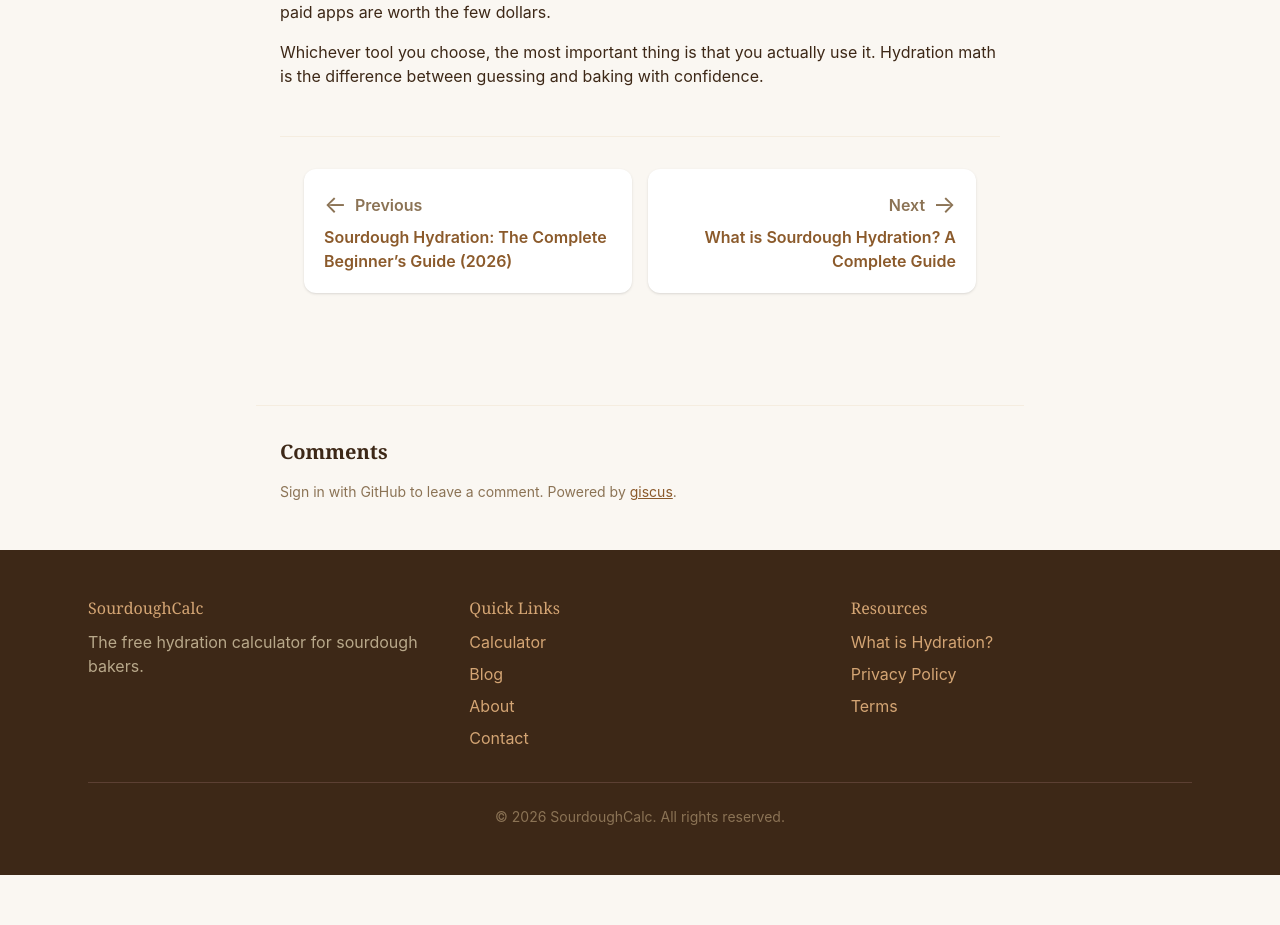
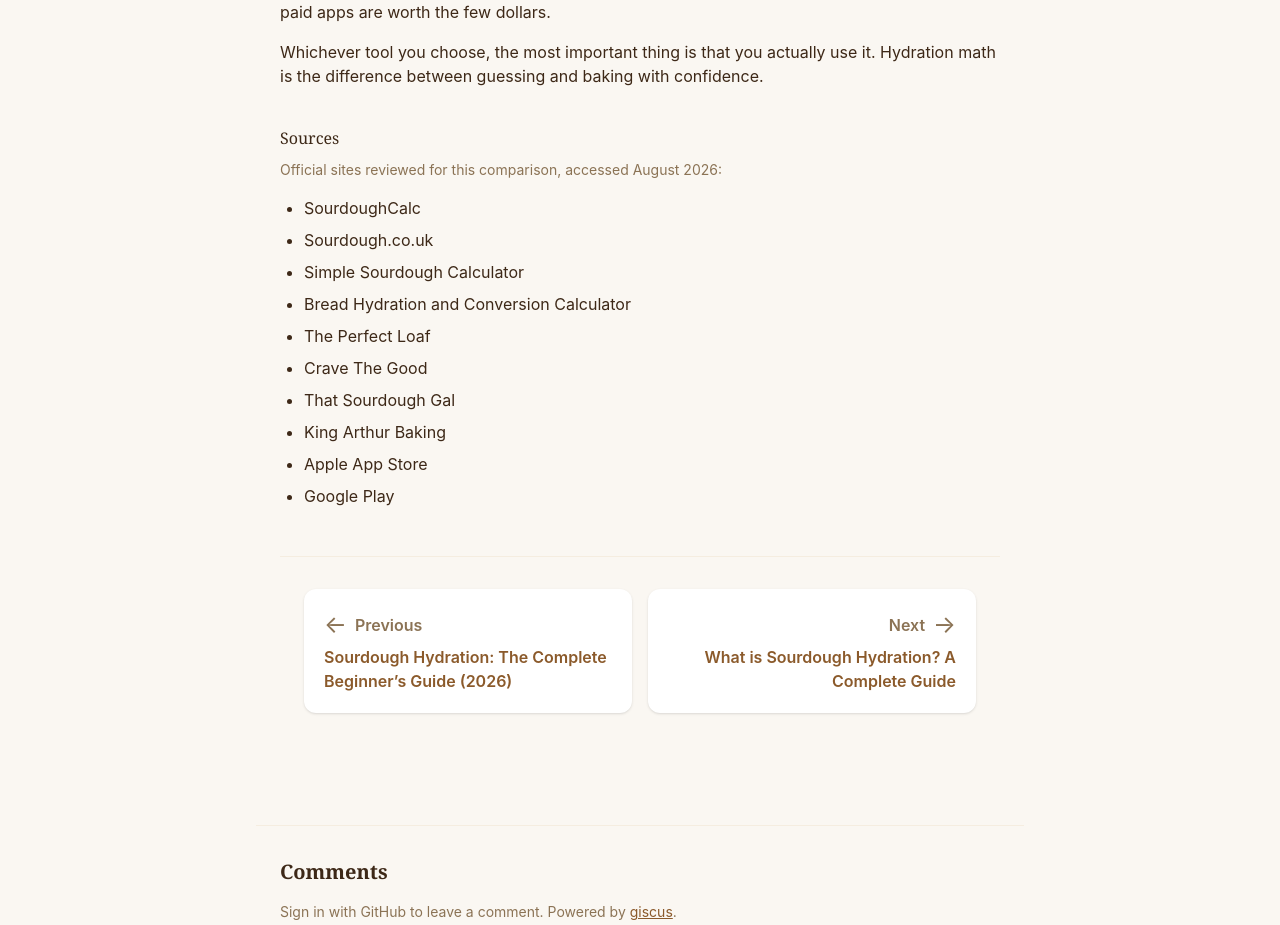
Before and after one commit to TZ005/sourdough-calculator, a Next.js app: page /blog/best-sourdough-calculators in a window 1280 px wide. Shown: the part 5501-6426 px from the top of the page. Before the commit the page ends 6376 px from the top, so only its background shows below. Built offline with nearby package versions, Linux system fonts and the light colour scheme.

Commit message:
seo: add verified sources to best calculators article

```diff
--- a/app/blog/best-sourdough-calculators/page.tsx
+++ b/app/blog/best-sourdough-calculators/page.tsx
@@ -437,6 +437,21 @@
         math is the difference between guessing and baking with confidence.
       </p>
 
+      <h2 className="mt-10 mb-3">Sources</h2>
+      <p className="text-sm text-brand-muted mb-4">Official sites reviewed for this comparison, accessed August 2026:</p>
+      <ul className="list-disc pl-6 space-y-2 mb-8">
+        <li><a href="https://sourdough-hydrationcalculator.com/" target="_blank" rel="noopener">SourdoughCalc</a></li>
+        <li><a href="https://www.sourdough.co.uk/" target="_blank" rel="noopener">Sourdough.co.uk</a></li>
+        <li><a href="https://sourdoughcalculator.info/" target="_blank" rel="noopener">Simple Sourdough Calculator</a></li>
+        <li><a href="https://www.breadcalc.com/" target="_blank" rel="noopener">Bread Hydration and Conversion Calculator</a></li>
+        <li><a href="https://www.theperfectloaf.com/" target="_blank" rel="noopener">The Perfect Loaf</a></li>
+        <li><a href="https://cravethegood.com/" target="_blank" rel="noopener">Crave The Good</a></li>
+        <li><a href="https://thatsourdoughgal.com/" target="_blank" rel="noopener">That Sourdough Gal</a></li>
+        <li><a href="https://www.kingarthurbaking.com/" target="_blank" rel="noopener">King Arthur Baking</a></li>
+        <li><a href="https://apps.apple.com/" target="_blank" rel="noopener">Apple App Store</a></li>
+        <li><a href="https://play.google.com/" target="_blank" rel="noopener">Google Play</a></li>
+      </ul>
+
       <NextPostNav slug="best-sourdough-calculators" />
     </article>
     </>
```
